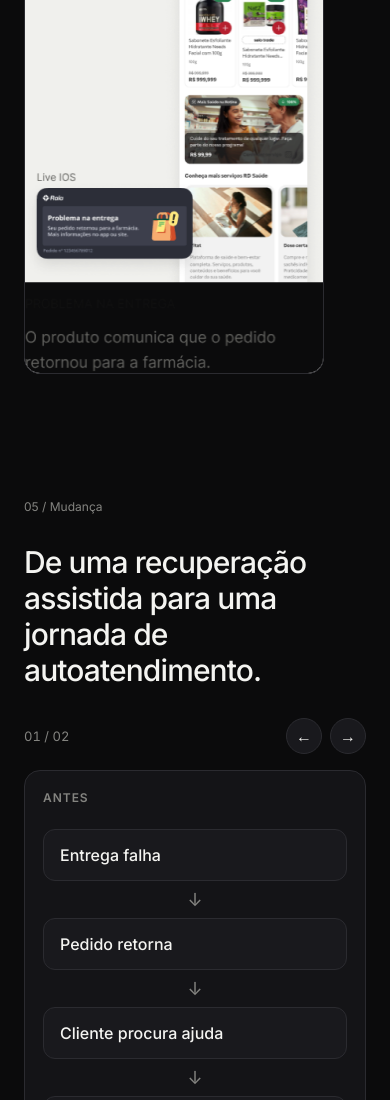
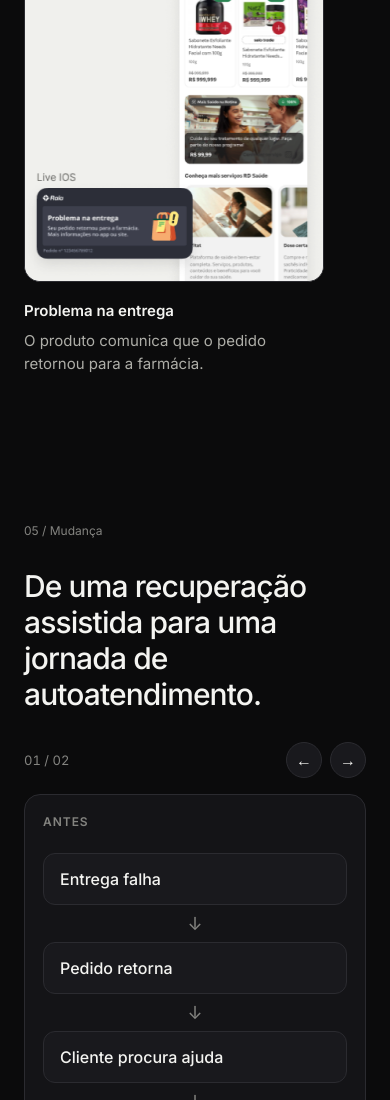
Before and after one commit to Wanderson-stech/wan-portfolio-designofc, a Next.js app: page /reenvio in a window 390 px wide. Shown: the part 5670-6770 px from the top of the page. Built offline with nearby package versions, Linux system fonts and the light colour scheme.

Commit message:
fix: show final carousel item in light mode

```diff
--- a/app/globals.css
+++ b/app/globals.css
@@ -989,9 +989,9 @@ img { display: block; max-width: 100%; height: auto; }
 }
 
 .reenvio-native-slide {
-  flex: 0 0 calc((100% - 48px) / 3);
-  display: flex;
-  justify-content: flex-start;
+  flex: 0 0 348px;
+  display: flex;
+  justify-content: center;
   align-items: flex-start;
 }
 
@@ -1039,7 +1039,7 @@ img { display: block; max-width: 100%; height: auto; }
 
 .reenvio-figma-artifact__media {
   width: var(--artifact-width);
-  height: calc(var(--artifact-height) - 36px);
+  height: calc(var(--artifact-height) - 154px);
   max-width: 100%;
   overflow: hidden;
   border: 1px solid var(--border);
@@ -1058,6 +1058,21 @@ img { display: block; max-width: 100%; height: auto; }
   height: var(--artifact-height);
   object-fit: fill;
   transform: translateY(-36px);
+}
+
+.reenvio-figma-artifact h3 {
+  margin: 18px 0 8px;
+  color: var(--text);
+  font-size: 16px;
+  line-height: 22px;
+  font-weight: 600;
+}
+
+.reenvio-figma-artifact > p:last-child {
+  margin: 0;
+  color: var(--muted);
+  font-size: 17px;
+  line-height: 26px;
 }
 
 .product-phone {
@@ -2552,7 +2567,7 @@ img { display: block; max-width: 100%; height: auto; }
 
   .reenvio-figma-artifact__media {
     width: 300px;
-    height: calc(var(--artifact-mobile-height) - 28px);
+    height: calc(var(--artifact-mobile-height) - 120px);
   }
 
   .reenvio-figma-artifact__media img {
@@ -2587,6 +2602,16 @@ img { display: block; max-width: 100%; height: auto; }
   }
 
   .journey-artifact > p:last-child {
+    font-size: 15px;
+    line-height: 23px;
+  }
+
+  .reenvio-figma-artifact h3 {
+    font-size: 15px;
+    line-height: 21px;
+  }
+
+  .reenvio-figma-artifact > p:last-child {
     font-size: 15px;
     line-height: 23px;
   }
--- a/components/carousel.tsx
+++ b/components/carousel.tsx
@@ -8,13 +8,15 @@ export function PortfolioCarousel({
   label,
   className = "",
   slideClassName = "",
+  containScroll = "trimSnaps",
 }: {
   children: React.ReactNode[];
   label: string;
   className?: string;
   slideClassName?: string;
+  containScroll?: false | "trimSnaps" | "keepSnaps";
 }) {
-  const [viewportRef, api] = useEmblaCarousel({ align: "start", containScroll: "trimSnaps" });
+  const [viewportRef, api] = useEmblaCarousel({ align: "start", containScroll });
   const [index, setIndex] = useState(0);
 
   const onSelect = useCallback(() => {
--- a/components/product-artifacts.tsx
+++ b/components/product-artifacts.tsx
@@ -6,21 +6,25 @@ import { PortfolioCarousel } from "@/components/carousel";
 const reenvioSolutionSlides = [
   {
     title: "Problema na entrega",
+    description: "O produto comunica que o pedido retornou para a farmácia.",
     desktop: { src: "/figma/reenvio-solution-desktop-1.png", width: 348, height: 760 },
     mobile: { src: "/figma/reenvio-solution-mobile-1.png", width: 300, height: 597 },
   },
   {
     title: "Pedido não entregue",
+    description: "Dentro do Tracking, o problema deixa de ser ambíguo e já apresenta uma próxima ação.",
     desktop: { src: "/figma/reenvio-solution-desktop-2.png", width: 360, height: 796 },
     mobile: { src: "/figma/reenvio-solution-mobile-2.png", width: 300, height: 625 },
   },
   {
     title: "Conferir endereço e confirmar reenvio",
+    description: "Antes de solicitar uma nova tentativa, o cliente confere o endereço de entrega e confirma o reenvio na mesma tela.",
     desktop: { src: "/figma/reenvio-solution-desktop-3.png", width: 348, height: 847 },
     mobile: { src: "/figma/reenvio-solution-mobile-3.png", width: 300, height: 623 },
   },
   {
     title: "Reenvio solicitado",
+    description: "O produto confirma que a solicitação foi recebida e informa que o status será atualizado.",
     desktop: { src: "/figma/reenvio-solution-desktop-4.png", width: 164, height: 792 },
     mobile: { src: "/figma/reenvio-solution-mobile-4.png", width: 300, height: 622 },
   },
@@ -50,6 +54,8 @@ function ReenvioFigmaSlide({ slide }: { slide: typeof reenvioSolutionSlides[numb
           />
         </picture>
       </div>
+      <h3>{slide.title}</h3>
+      <p>{slide.description}</p>
     </article>
   );
 }
@@ -60,6 +66,7 @@ export function ReenvioSolutionCarousel() {
       label="Sequência de telas da solução de reenvio"
       className="reenvio-native-carousel"
       slideClassName="reenvio-native-slide"
+      containScroll={false}
     >
       {reenvioSolutionSlides.map((slide) => (
         <ReenvioFigmaSlide slide={slide} key={slide.title} />
```
